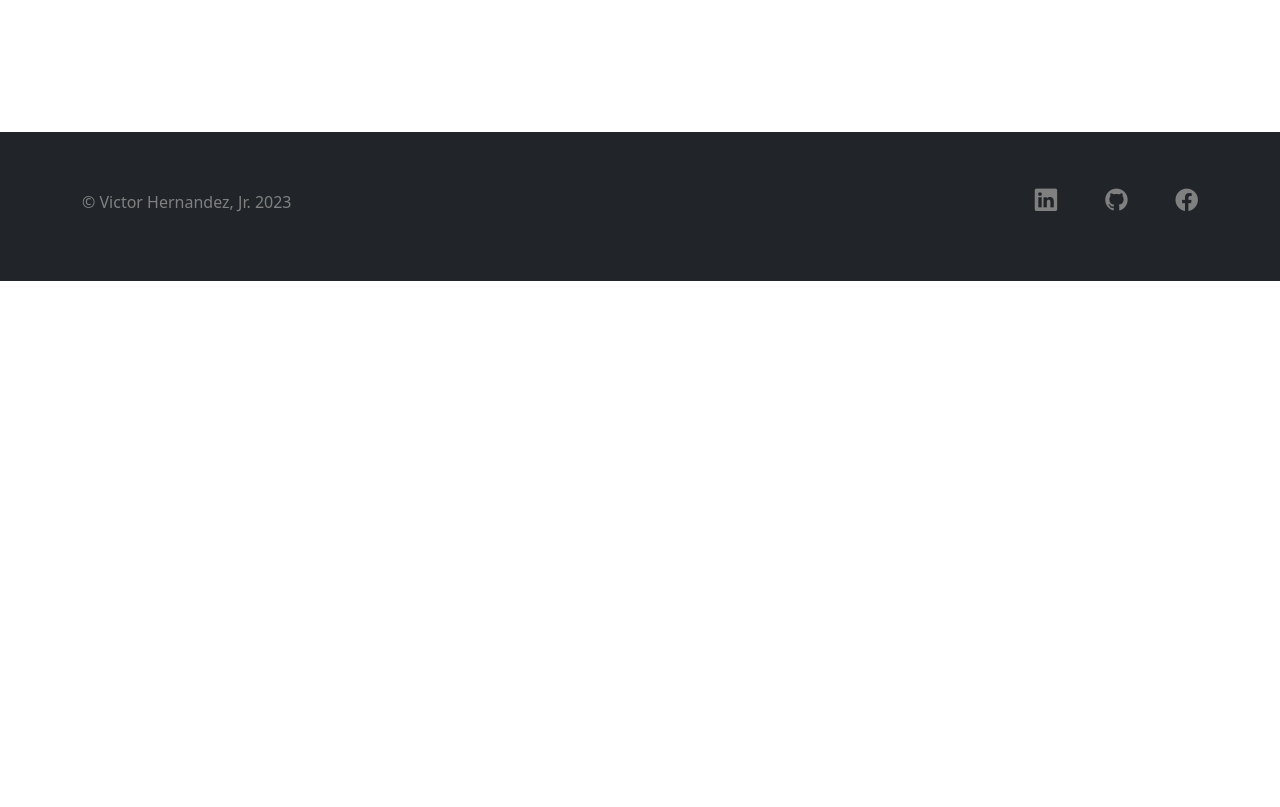
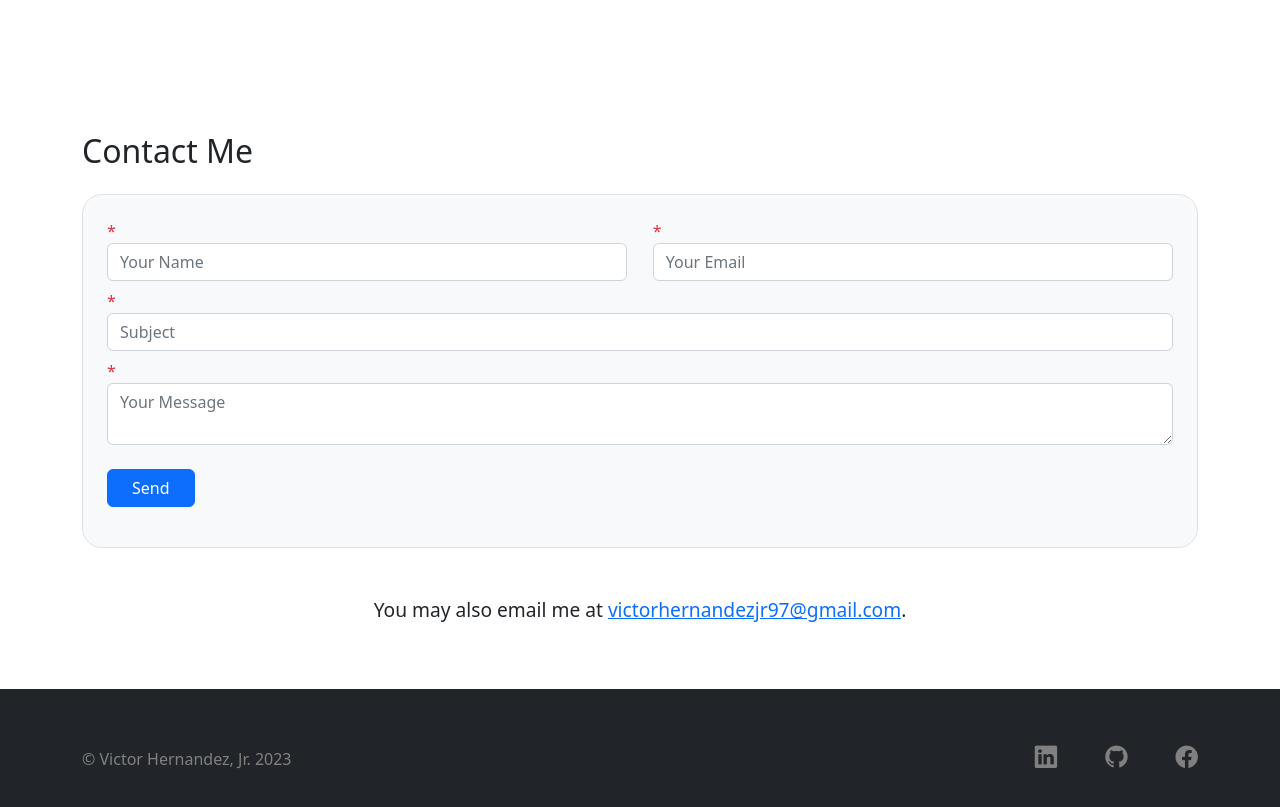
Before and after one commit to vichdz97/Website, an Angular app: page /home in a window 1280 px wide. Shown: the part 2841-3648 px from the top of the page. Before the commit the page ends 3122 px from the top, so only its background shows below. Built offline with nearby package versions, Linux system fonts and the light colour scheme.

Commit message:
added contact reactive form to home page

```diff
--- a/src/app/app.module.ts
+++ b/src/app/app.module.ts
@@ -10,6 +10,7 @@ import { ProjectsComponent } from './projects/projects.component';
 import { AboutComponent } from './about/about.component';
 import { ErrorComponent } from './error/error.component';
 import { FooterComponent } from './footer/footer.component';
+import { ReactiveFormsModule } from '@angular/forms';
 
 
 
@@ -26,7 +27,8 @@ import { FooterComponent } from './footer/footer.component';
   imports: [
     BrowserModule,
     NgbModule,
-    AppRoutingModule
+    AppRoutingModule,
+    ReactiveFormsModule
   ],
   providers: [],
   bootstrap: [AppComponent]
--- a/src/app/home/home.component.css
+++ b/src/app/home/home.component.css
@@ -89,3 +89,23 @@ figure img:hover {
     color: gray;
     transition: 0.3s;
 }
+
+.contact-me {
+    margin-bottom: 5vw;
+}
+
+.contact-me .container {
+    border-radius: 20px;
+}
+
+.name {
+    margin-right: 1vw;
+}
+
+.email {
+    margin-left: 1vw;
+}
+
+.email-me {
+    font-size: 1.5vw;
+}
--- a/src/app/home/home.component.html
+++ b/src/app/home/home.component.html
@@ -75,4 +75,41 @@
         </div>
         <p class="view-more text-center mt-2" routerLink="/projects">View More ></p>
     </div>
+
+    <div class="contact-me">
+        <h2>Contact Me</h2>
+        <div class="container bg-light border p-4 mt-4">
+            <form [formGroup]="contactForm" (ngSubmit)="onSubmit()">
+                <div class="d-flex flex-row">
+                    <div class="form-group w-100 name">
+                        <label for="name" class="text-danger">*</label>
+                        <input type="text" id="name" class="form-control" formControlName="name" placeholder="Your Name">
+                    </div>
+                    <div class="form-group w-100 email">
+                        <label for="email" class="text-danger">*</label>
+                        <input type="email" id="email" class="form-control" formControlName="email" placeholder="Your Email">
+                    </div>
+                </div>
+                <div class="form-group my-2">
+                    <label for="subject" class="text-danger">*</label>
+                    <input type="text" id="subject" class="form-control" formControlName="subject" placeholder="Subject">
+                </div>
+                <div class="form-group mb-4">
+                    <label for="message" class="text-danger">*</label>
+                    <textarea id="message" class="form-control" formControlName="message" placeholder="Your Message"></textarea>
+                </div>
+                <button type="submit" class="btn btn-primary px-4">Send</button>
+            </form>
+
+            <div class="text-center">
+                <ng-container *ngIf="alertMessage === ''; else success">
+                    <p class="text-danger">All fields are required</p>
+                </ng-container>
+                <ng-template #success>
+                    <p class="text-success">{{alertMessage}}</p>
+                </ng-template>
+            </div>
+        </div>
+        <p class="text-center mt-5 email-me">You may also email me at <a href="mailto:victorhernandezjr97@gmail.com">victorhernandezjr97@gmail.com</a>.</p>
+    </div>
 </div>
--- a/src/app/home/home.component.ts
+++ b/src/app/home/home.component.ts
@@ -1,4 +1,5 @@
 import { Component } from '@angular/core';
+import { FormBuilder, Validators } from '@angular/forms';
 
 @Component({
   selector: 'app-home',
@@ -45,4 +46,52 @@ export class HomeComponent {
       url: "https://github.com/vichdz97/Library-Management-System"
     }
   ];
+
+  alertMessage!: string;
+
+  contactForm = this.fb.group({
+    name: ['', [Validators.required]],
+    email: ['', [Validators.required, Validators.email]],
+    subject: ['', [Validators.required]],
+    message: ['', [Validators.required]]
+  });
+
+  constructor (private fb: FormBuilder) { }
+
+  get nameControl() {
+    return this.contactForm.get('name');
+  }
+
+  get emailControl() {
+    return this.contactForm.get('email');
+  }
+
+  get subjectControl() {
+    return this.contactForm.get('subject');
+  }
+
+  get messageControl() {
+    return this.contactForm.get('message');
+  }
+
+  onSubmit() {
+    if (this.contactForm.valid) {
+      let name = this.nameControl?.value;
+      let email = this.emailControl?.value;
+      let subject = this.subjectControl?.value;
+      let message = this.messageControl?.value;
+      console.log(`
+      name: ${name}
+      email: ${email}
+      subject: ${subject}
+      message:
+      ${message}
+      `);
+      this.contactForm.reset();
+      this.alertMessage = "Message sent";
+    }
+    else {
+      this.alertMessage = "";
+    }
+  }
 }
```
